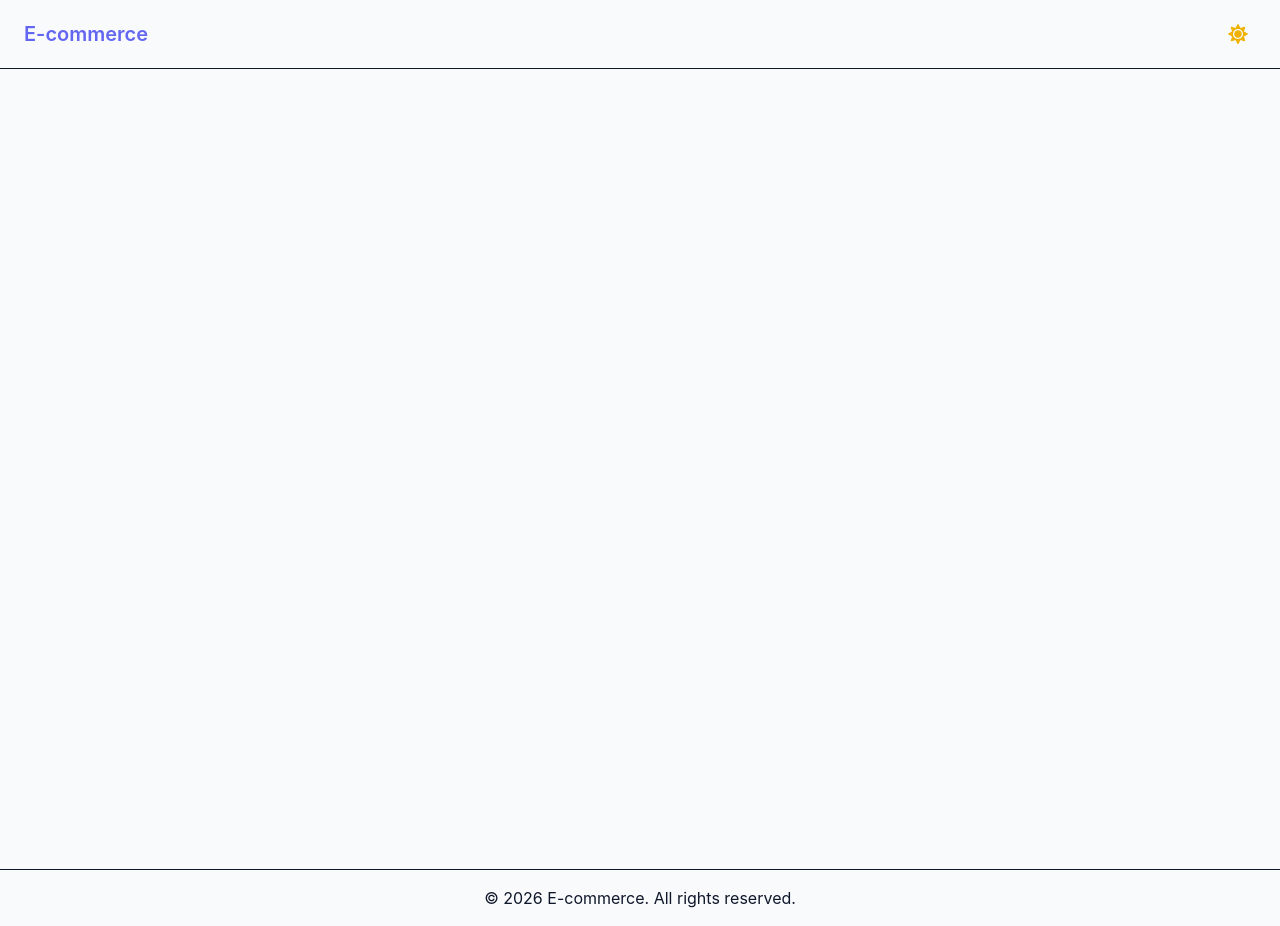
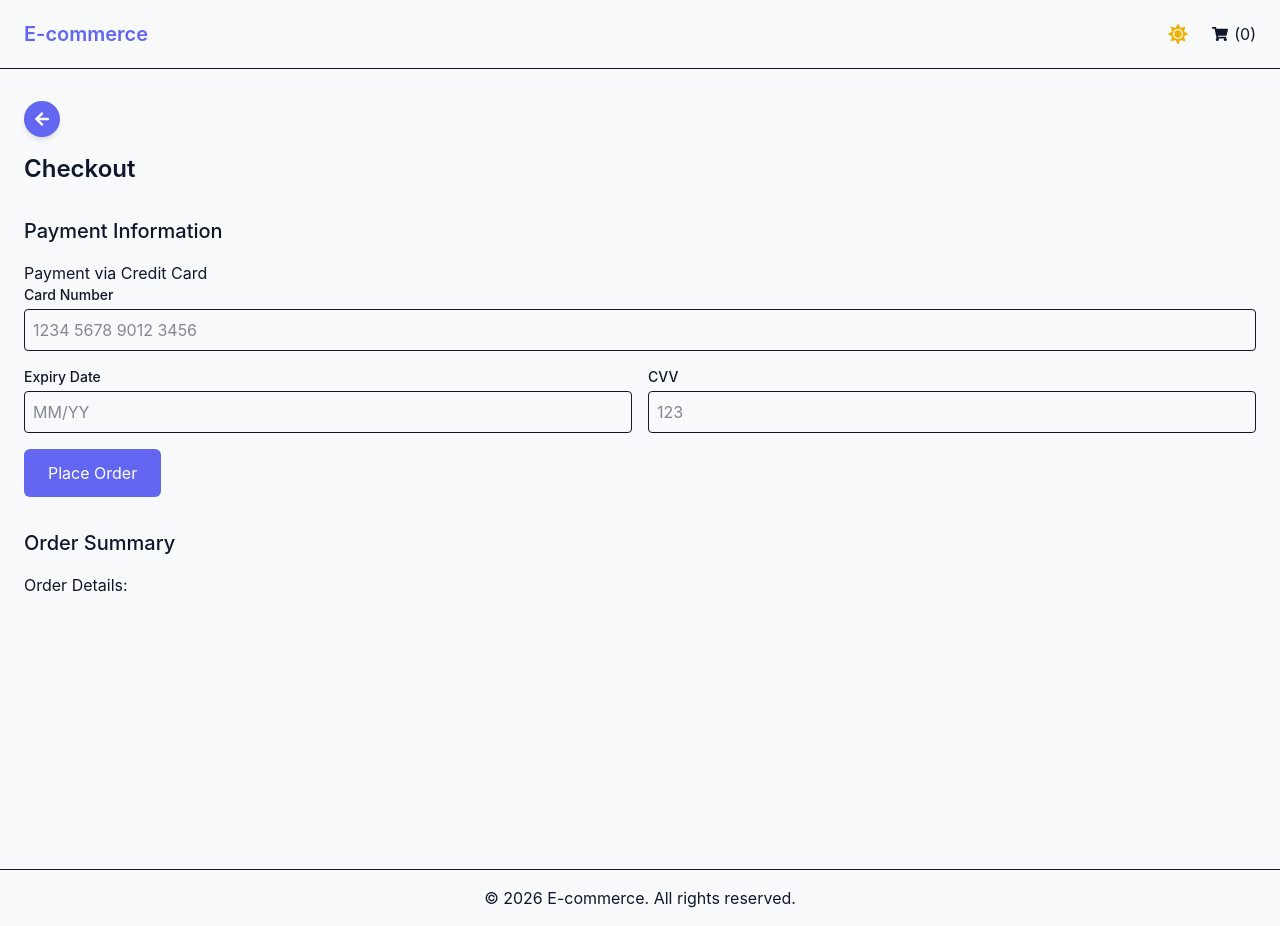
Before and after one commit to piihushah/react-ecommerce-dashboard, a React (Vite) app: page /checkout in a window 1280 px wide. Built offline with nearby package versions, Linux system fonts and the light colour scheme.

Commit message:
Page setup

```diff
--- a/src/App.jsx
+++ b/src/App.jsx
@@ -1,18 +1,51 @@
 import { Routes, Route } from "react-router-dom";
+import { useState } from "react";
+
 import Header from "./components/Header";
 import Footer from "./components/Footer";
 import ProductGrid from "./components/ProductGrid";
 import ProductPage from "./pages/ProductPage";
+import CartPage from "./pages/CartPage";
+import CheckoutPage from "./pages/CheckoutPage";
 
 function App() {
+  const [cart, setCart] = useState([]);
+
+  function addToCart(product) {
+    setCart((prevCart) => {
+      const existingProduct = prevCart.find((item) => item.id === product.id);
+
+      if (existingProduct) {
+        return prevCart.map((item) => (item.id === product.id ? { ...item, quantity: item.quantity + 1 } : item));
+      }
+
+      return [...prevCart, { ...product, quantity: 1 }];
+    });
+  }
+
+  function removeFromCart(productId) {
+    setCart((prevCart) => prevCart.filter((item) => item.id !== productId));
+  }
+
+  function updateQuantity(productId, quantity) {
+    setCart((prevCart) =>
+      prevCart.map((item) => (item.id === productId ? { ...item, quantity: Math.max(1, quantity) } : item)),
+    );
+  }
+
   return (
     <div className="bg-(--background-color) text-(--text-color) min-h-screen">
-      <Header />
+      <Header cart={cart} />
 
       <main className="min-h-screen">
         <Routes>
           <Route path="/" element={<ProductGrid />} />
-          <Route path="/product/:id" element={<ProductPage />} />
+          <Route path="/product/:id" element={<ProductPage cart={cart} addToCart={addToCart} />} />
+          <Route
+            path="/cart"
+            element={<CartPage cart={cart} removeFromCart={removeFromCart} updateQuantity={updateQuantity} />}
+          />
+          <Route path="/checkout" element={<CheckoutPage cart={cart} />} />
         </Routes>
       </main>
 
--- /dev/null
+++ b/src/components/BackButton.jsx
@@ -0,0 +1,14 @@
+import { FaArrowLeft } from "react-icons/fa";
+
+function BackButton() {
+  return (
+    <button
+      onClick={() => window.history.back()}
+      className="cursor-pointer mb-4 p-2.5 bg-(--primary-color) text-(--surface-color) hover:text-(--primary-color-hover) transition-colors rounded-full shadow-md flex items-center justify-center"
+    >
+      <FaArrowLeft />
+    </button>
+  );
+}
+
+export default BackButton;
--- a/src/components/Header.jsx
+++ b/src/components/Header.jsx
@@ -1,12 +1,23 @@
+import { Link } from "react-router-dom";
+import { FaShoppingCart } from "react-icons/fa";
 import ThemeToggle from "./ThemeToggle";
 
-function Header() {
+function Header({ cart }) {
   return (
     <header className="py-4 border-b border-(var(--border))">
       <div className="container mx-auto flex items-center justify-between px-6 md:max-w-7xl">
-        <h1 className="text-xl font-semibold text-(--primary-color)">E-commerce</h1>
-        <div>
+        <Link to="/" className="text-xl font-semibold text-(--primary-color)">
+          E-commerce
+        </Link>
+
+        <div className="flex items-center gap-4">
           <ThemeToggle />
+
+          <Link to="/cart" className="text-(--text-color)">
+            <div className="flex items-center gap-1.5">
+              <FaShoppingCart /> ({cart.length})
+            </div>
+          </Link>
         </div>
       </div>
     </header>
--- /dev/null
+++ b/src/components/OrderSummary.jsx
@@ -0,0 +1,16 @@
+function OrderSummary({ cart }) {
+  return (
+    <div>
+      <h1>Order Details:</h1>
+      <ul>
+        {cart.map((item) => (
+          <li key={item.id}>
+            {item.name} - Quantity: {item.quantity} - Price: ${item.price * item.quantity}
+          </li>
+        ))}
+      </ul>
+    </div>
+  );
+}
+
+export default OrderSummary;
--- /dev/null
+++ b/src/components/PaymentMethod.jsx
@@ -0,0 +1,37 @@
+function PaymentMethod() {
+  return (
+    <div>
+      <h1>Payment via Credit Card</h1>
+      <form className="space-y-4">
+        <div>
+          <label className="block text-sm font-medium mb-1" htmlFor="cardNumber">
+            Card Number
+          </label>
+          <input type="text" id="cardNumber" className="w-full p-2 border rounded" placeholder="1234 5678 9012 3456" />
+        </div>
+
+        <div className="flex gap-4">
+          <div className="flex-1">
+            <label className="block text-sm font-medium mb-1" htmlFor="expiryDate">
+              Expiry Date
+            </label>
+            <input type="text" id="expiryDate" className="w-full p-2 border rounded" placeholder="MM/YY" />
+          </div>
+
+          <div className="flex-1">
+            <label className="block text-sm font-medium mb-1" htmlFor="cvv">
+              CVV
+            </label>
+            <input type="text" id="cvv" className="w-full p-2 border rounded" placeholder="123" />
+          </div>
+        </div>
+
+        <button type="submit" className="px-6 py-3 rounded-md bg-(--primary-color) text-white">
+          Place Order
+        </button>
+      </form>
+    </div>
+  );
+}
+
+export default PaymentMethod;
--- a/src/data/products.ts
+++ b/src/data/products.ts
@@ -43,4 +43,26 @@ export default [
     rating: 4.0,
     image: "https://picsum.photos/300/200?4",
   },
+  {
+    id: 5,
+    name: "Bluetooth Speaker",
+    category: "Electronics",
+    description: "Portable Bluetooth speaker with powerful sound and water-resistant design.",
+    price: 59,
+    stock: 15,
+    status: "Active",
+    rating: 4.6,
+    image: "https://picsum.photos/300/200?5",
+  },
+  {
+    id: 6,
+    name: "Denim Jacket",
+    category: "Fashion",
+    description: "Classic denim jacket with a modern fit and durable construction.",
+    price: 79,
+    stock: 8,
+    status: "Low Stock",
+    rating: 4.3,
+    image: "https://picsum.photos/300/200?6",
+  },
 ];
--- /dev/null
+++ b/src/pages/CartPage.jsx
@@ -0,0 +1,69 @@
+import { Link } from "react-router-dom";
+import BackButton from "../components/BackButton";
+
+function CartPage({ cart, removeFromCart, updateQuantity }) {
+  const total = cart.reduce((sum, item) => sum + item.price * item.quantity, 0);
+
+  return (
+    <div className="container mx-auto px-6 md:max-w-7xl py-8">
+      <BackButton />
+      <h1 className="text-3xl font-bold mb-6">Shopping Cart</h1>
+
+      {cart.length === 0 ? (
+        <div className="text-center py-12">
+          <p className="text-lg mb-4">Your cart is empty.</p>
+
+          <Link to="/" className="px-4 py-2 rounded-md bg-(--primary-color) text-white">
+            Continue Shopping
+          </Link>
+        </div>
+      ) : (
+        <>
+          <div className="space-y-4">
+            {cart.map((item) => (
+              <div
+                key={item.id}
+                className="flex flex-col md:flex-row md:items-center md:justify-between gap-4 p-4 rounded-lg border border-(var(--border))"
+              >
+                <div>
+                  <h3 className="text-lg font-semibold">{item.name}</h3>
+
+                  <p className="text-sm">Price: ${item.price.toFixed(2)}</p>
+
+                  <p className="text-sm">Subtotal: ${(item.price * item.quantity).toFixed(2)}</p>
+                </div>
+
+                <div className="flex items-center gap-4">
+                  <input
+                    type="number"
+                    min="1"
+                    value={item.quantity}
+                    onChange={(e) => updateQuantity(item.id, Number(e.target.value) || 1)}
+                    className="w-20 p-2 border rounded"
+                  />
+
+                  <button
+                    onClick={() => removeFromCart(item.id)}
+                    className="px-4 py-2 bg-red-500 text-white rounded-md"
+                  >
+                    Remove
+                  </button>
+                </div>
+              </div>
+            ))}
+          </div>
+
+          <div className="mt-8 flex flex-col items-end gap-4">
+            <h2 className="text-2xl font-bold">Total: ${total.toFixed(2)}</h2>
+
+            <Link to="/CheckoutPage" className="px-6 py-3 rounded-md bg-(--primary-color) text-white">
+              Proceed to Checkout
+            </Link>
+          </div>
+        </>
+      )}
+    </div>
+  );
+}
+
+export default CartPage;
--- /dev/null
+++ b/src/pages/CheckoutPage.jsx
@@ -0,0 +1,22 @@
+import PaymentMethod from "../components/PaymentMethod";
+import OrderSummary from "../components/OrderSummary";
+import BackButton from "../components/BackButton";
+
+function CheckoutPage({ cart }) {
+  return (
+    <div className="container mx-auto px-6 md:max-w-7xl py-8">
+      <BackButton />
+      <h2 className="text-2xl font-semibold mb-4">Checkout</h2>
+      <div className="mt-8">
+        <h3 className="text-xl font-medium mb-4">Payment Information</h3>
+        <PaymentMethod />
+      </div>
+      <div className="mt-8">
+        <h3 className="text-xl font-medium mb-4">Order Summary</h3>
+        <OrderSummary cart={cart} />
+      </div>
+    </div>
+  );
+}
+
+export default CheckoutPage;
--- a/src/pages/ProductPage.jsx
+++ b/src/pages/ProductPage.jsx
@@ -1,19 +1,20 @@
 import productData from "../data/products";
 import { useParams } from "react-router";
-import { FaArrowLeft, FaShoppingCart } from "react-icons/fa";
+import { FaShoppingCart } from "react-icons/fa";
+import { Link } from "react-router-dom";
+import BackButton from "../components/BackButton";
 
-function ProductPage() {
+function ProductPage({ addToCart }) {
   const { id } = useParams();
-  var foundProduct = productData.find((product) => product.id === parseInt(id));
+  const foundProduct = productData.find((product) => product.id === Number(id));
+  if (!foundProduct) {
+    return <p>Product not found.</p>;
+  }
 
   return (
+    <>
       <div className="container mx-auto px-6 md:max-w-7xl py-8">
-      <button
-        onClick={() => window.history.back()}
-        className="cursor-pointer mb-4 p-2.5 bg-(--primary-color) text-(--surface-color) hover:text-(--primary-color-hover) transition-colors rounded-full shadow-md flex items-center justify-center"
-      >
-        <FaArrowLeft />
-      </button>
+        <BackButton />
         <h1 className="text-3xl font-bold mb-6 text-(--text-color)">Product Details</h1>
         <div className="bg-(var(--background)) p-6 rounded-lg shadow-md border border-(var(--border))">
           <div className="flex flex-col md:flex-row gap-6">
@@ -44,9 +45,11 @@ function ProductPage() {
               <p className="text-(--text-color) mb-4">
                 <span className="text-(--text-color) font-bold">Rating:</span> {foundProduct.rating} ⭐
               </p>
+              <div className="flex items-center gap-4 mt-4">
                 <button
-              className="mt-4 px-4 py-2 bg-(--primary-color) text-(--surface-color) hover:bg-(--secondary-color) transition-colors rounded-md shadow-md cursor-pointer disabled:opacity-50 disabled:cursor-not-allowed  flex items-center"
+                  className="mt-4 px-4 py-2 bg-(--primary-color) text-(--surface-color) hover:bg-(--secondary-color) transition-colors rounded-md shadow-md cursor-pointer disabled:opacity-50 disabled:cursor-not-allowed flex items-center"
                   disabled={foundProduct.stock === 0}
+                  onClick={() => addToCart(foundProduct)}
                 >
                   <FaShoppingCart className="mr-2" />
                   Add to Cart
@@ -55,6 +58,29 @@ function ProductPage() {
             </div>
           </div>
         </div>
+      </div>
+      {foundProduct.category && (
+        <div className="container mx-auto px-6 md:max-w-7xl py-8">
+          <h2 className="text-2xl font-bold mb-4 text-(--text-color)">Related Products</h2>
+          <div className="grid grid-cols-1 md:grid-cols-3 gap-6">
+            {productData
+              .filter((product) => product.category === foundProduct.category && product.id !== foundProduct.id)
+              .slice(0, 3)
+              .map((product) => (
+                <Link
+                  key={product.id}
+                  to={`/product/${product.id}`}
+                  className="bg-(var(--background)) p-4 rounded-lg shadow-md border border-(var(--border)) hover:shadow-lg transition-shadow"
+                >
+                  <img src={product.image} alt={product.name} className="w-full h-auto object-cover rounded-md" />
+                  <h3 className="text-lg font-bold mt-4 text-(--text-color)">{product.name}</h3>
+                  <p className="text-(--primary-color) font-bold text-xl mt-2">${product.price.toFixed(2)}</p>
+                </Link>
+              ))}
+          </div>
+        </div>
+      )}
+    </>
   );
 }
 
```
Also changed, not shown: 1 other file (tests, documents, lock files or other folders). Lines whose indentation alone changed are shown as unchanged.
